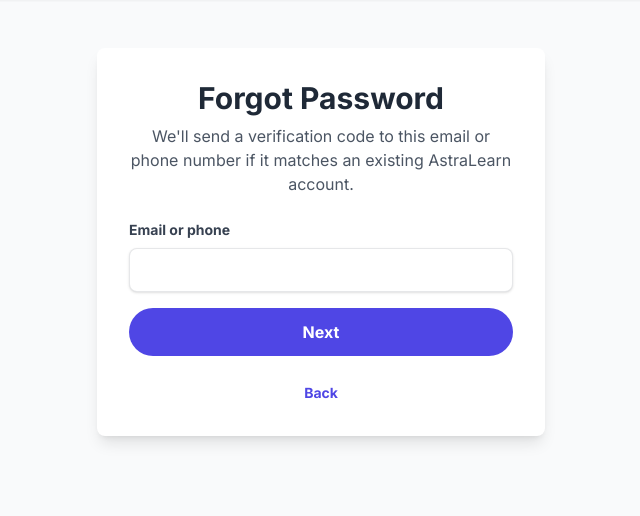
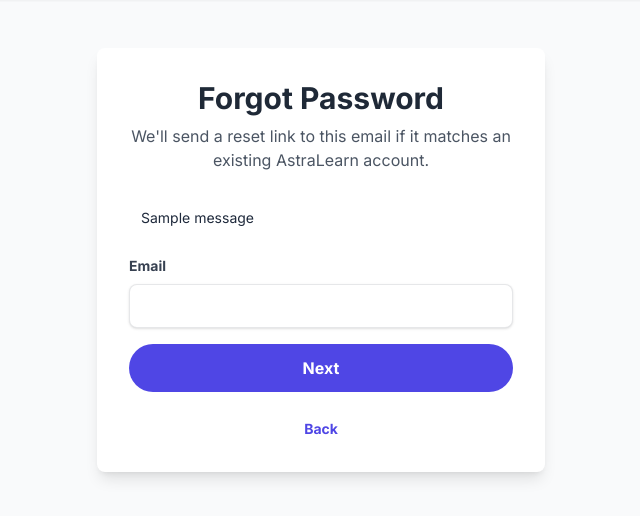
Before and after one commit to ayushjaiswal21/astra_monorepo, a Flask app: page /auth/forgot_password in a window 1280 px wide. Shown: the part 64-580 px from the top of the page, without its empty margins (319-959 px from the left). Run offline with Flask 3, Linux system fonts and the light colour scheme; tables that the repository leaves empty hold one stand-in row (values such as "Sample post"); one stand-in notice (Sample message) is shown.

Commit message:
Build a real forgot-password / reset-password flow
Previously a complete stub: the form had no method/action, and the route
only ever rendered the page - nothing read the submitted email or sent
anything. Now real end-to-end: PasswordResetToken model (random token,
1-hour expiry, single-use), POST /auth/forgot_password generates one and
emails it via SMTP if SMTP_HOST/etc are configured; when they're not (as in
this dev environment), the real reset link is shown directly instead of
silently going nowhere. GET/POST /auth/reset_password/<token> validates the
token (not expired, not already used) and sets the new password. Verified
live: requested a reset, followed the real link, set a new password, logged
in with it, and confirmed the token can't be reused afterward.

Co-Authored-By: Claude Sonnet 5 <noreply@anthropic.com>

```diff
--- a/asta_authentication/auth_routes.py
+++ b/asta_authentication/auth_routes.py
@@ -3,12 +3,16 @@ from flask_dance.contrib.google import google
 from werkzeug.security import generate_password_hash, check_password_hash
 from flask_jwt_extended import create_access_token
 import os
+import secrets
+import smtplib
+from email.message import EmailMessage
+from datetime import datetime, timedelta
 from sqlalchemy import exc
 try:
-    from .models import db, User
+    from .models import db, User, PasswordResetToken
     from .utils import rate_limit
 except ImportError:
-    from models import db, User
+    from models import db, User, PasswordResetToken
     from utils import rate_limit
 from flask_login import login_user, logout_user, current_user
 
@@ -120,9 +124,105 @@ def signin():
 def join():
     return render_template('join.html')
 
-@auth_bp.route('/forgot_password')
+@auth_bp.route('/forgot_password', methods=['GET', 'POST'])
+@rate_limit(max_requests=5, window_seconds=60, methods=['POST'])
 def forgot_password():
+    if request.method == 'POST':
+        email = (request.form.get('email') or '').strip()
+        user = User.query.filter_by(email=email).first()
+
+        if user:
+            token = secrets.token_urlsafe(32)
+            reset = PasswordResetToken(
+                user_id=user.id,
+                token=token,
+                expires_at=datetime.utcnow() + timedelta(hours=1),
+            )
+            db.session.add(reset)
+            db.session.commit()
+
+            reset_url = url_for('auth.reset_password', token=token, _external=True)
+            sent = _send_password_reset_email(user.email, reset_url)
+            if not sent:
+                # No SMTP configured in this environment - surface the real,
+                # working reset link directly instead of a silent dead end.
+                flash(
+                    f"Email isn't configured here, so here's your reset link directly: "
+                    f"{reset_url}",
+                    "info",
+                )
+
+        # Always show the same message, whether or not the email matched a
+        # real account, so this can't be used to probe which emails exist.
+        flash("If that email matches an account, a password reset link has been sent.", "success")
+        return redirect(url_for('auth.forgot_password'))
+
     return render_template('forgot_password.html')
+
+
+@auth_bp.route('/reset_password/<token>', methods=['GET', 'POST'])
+def reset_password(token):
+    reset = PasswordResetToken.query.filter_by(token=token).first()
+    valid = reset and not reset.used and reset.expires_at > datetime.utcnow()
+
+    if not valid:
+        flash("This password reset link is invalid or has expired.", "danger")
+        return redirect(url_for('auth.forgot_password'))
+
+    if request.method == 'POST':
+        password = request.form.get('password') or ''
+        confirm = request.form.get('confirm_password') or ''
+
+        if len(password) < 6:
+            flash("Password must be at least 6 characters long.", "danger")
+            return render_template('reset_password.html', token=token)
+        if password != confirm:
+            flash("Passwords do not match.", "danger")
+            return render_template('reset_password.html', token=token)
+
+        reset.user.password = generate_password_hash(password, method='pbkdf2:sha256')
+        reset.used = True
+        db.session.commit()
+
+        flash("Your password has been reset. Please sign in.", "success")
+        return redirect(url_for('auth.signin_email'))
+
+    return render_template('reset_password.html', token=token)
+
+
+def _send_password_reset_email(to_email, reset_url):
+    """Send a real email via SMTP if credentials are configured. Returns
+    True if it was actually sent, False if there's nothing configured to
+    send it with (caller falls back to showing the link directly)."""
+    host = os.environ.get('SMTP_HOST')
+    if not host:
+        return False
+
+    port = int(os.environ.get('SMTP_PORT', '587'))
+    username = os.environ.get('SMTP_USERNAME')
+    password = os.environ.get('SMTP_PASSWORD')
+    from_addr = os.environ.get('SMTP_FROM', username or 'no-reply@astralearn.local')
+
+    message = EmailMessage()
+    message['Subject'] = 'Reset your AstraLearn password'
+    message['From'] = from_addr
+    message['To'] = to_email
+    message.set_content(
+        f"We received a request to reset your AstraLearn password.\n\n"
+        f"Reset it here (valid for 1 hour): {reset_url}\n\n"
+        f"If you didn't request this, you can ignore this email."
+    )
+
+    try:
+        with smtplib.SMTP(host, port, timeout=10) as server:
+            server.starttls()
+            if username and password:
+                server.login(username, password)
+            server.send_message(message)
+        return True
+    except Exception as e:
+        current_app.logger.warning(f"Password reset email failed to send: {e}")
+        return False
 
 @auth_bp.route('/role_selection')
 def role_selection():
--- a/asta_authentication/templates/forgot_password.html
+++ b/asta_authentication/templates/forgot_password.html
@@ -30,11 +30,21 @@
         <div class="w-full max-w-md">
             <div class="bg-white rounded-lg shadow-lg p-8">
                 <h1 class="text-3xl font-bold text-center text-gray-800 mb-2">Forgot Password</h1>
-                <p class="text-center text-gray-600 mb-6">We'll send a verification code to this email or phone number if it matches an existing AstraLearn account.</p>
-                <form>
+                <p class="text-center text-gray-600 mb-6">We'll send a reset link to this email if it matches an existing AstraLearn account.</p>
+                {% with messages = get_flashed_messages(with_categories=true) %}
+                    {% if messages %}
+                        {% for category, message in messages %}
+                            <div class="mb-4 p-3 rounded text-sm {% if category == 'danger' %}bg-red-100 text-red-700{% else %}bg-indigo-50 text-indigo-700{% endif %}" style="word-break: break-word;">
+                                {{ message }}
+                            </div>
+                        {% endfor %}
+                    {% endif %}
+                {% endwith %}
+                <form method="POST" action="{{ url_for('auth.forgot_password') }}">
+                    <input type="hidden" name="csrf_token" value="{{ csrf_token() }}">
                     <div class="mb-4">
-                        <label for="email" class="block text-gray-700 text-sm font-bold mb-2">Email or phone</label>
-                        <input type="text" id="email" name="email" class="shadow appearance-none border rounded w-full py-2 px-3 text-gray-700 leading-tight focus:outline-none focus:shadow-outline" required>
+                        <label for="email" class="block text-gray-700 text-sm font-bold mb-2">Email</label>
+                        <input type="email" id="email" name="email" class="shadow appearance-none border rounded w-full py-2 px-3 text-gray-700 leading-tight focus:outline-none focus:shadow-outline" required>
                     </div>
 
                     <button type="submit" class="w-full bg-indigo-600 hover:bg-indigo-700 text-white font-bold py-3 px-4 rounded-full focus:outline-none focus:shadow-outline">
```
Also changed, not shown: asta_authentication/models.py (+11 -0 lines), asta_authentication/templates/reset_password.html (added, +68 -0 lines).
